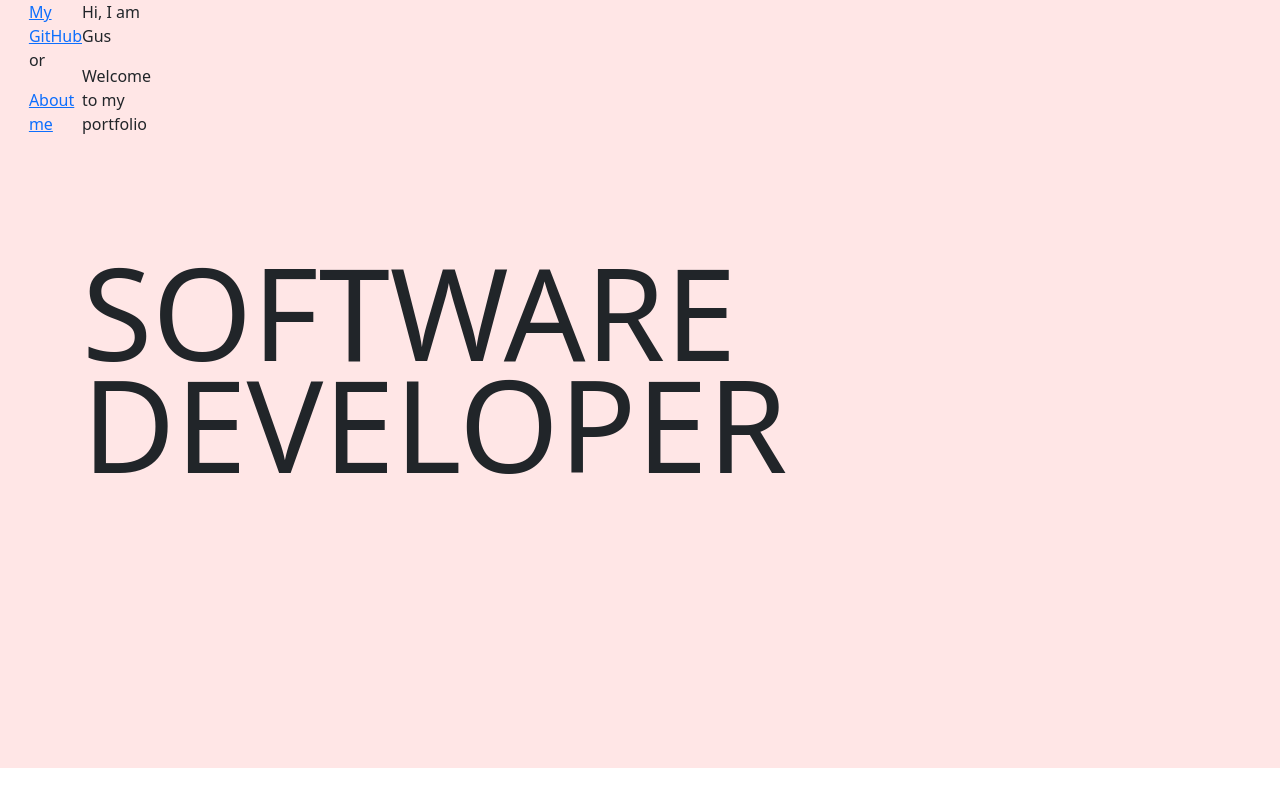
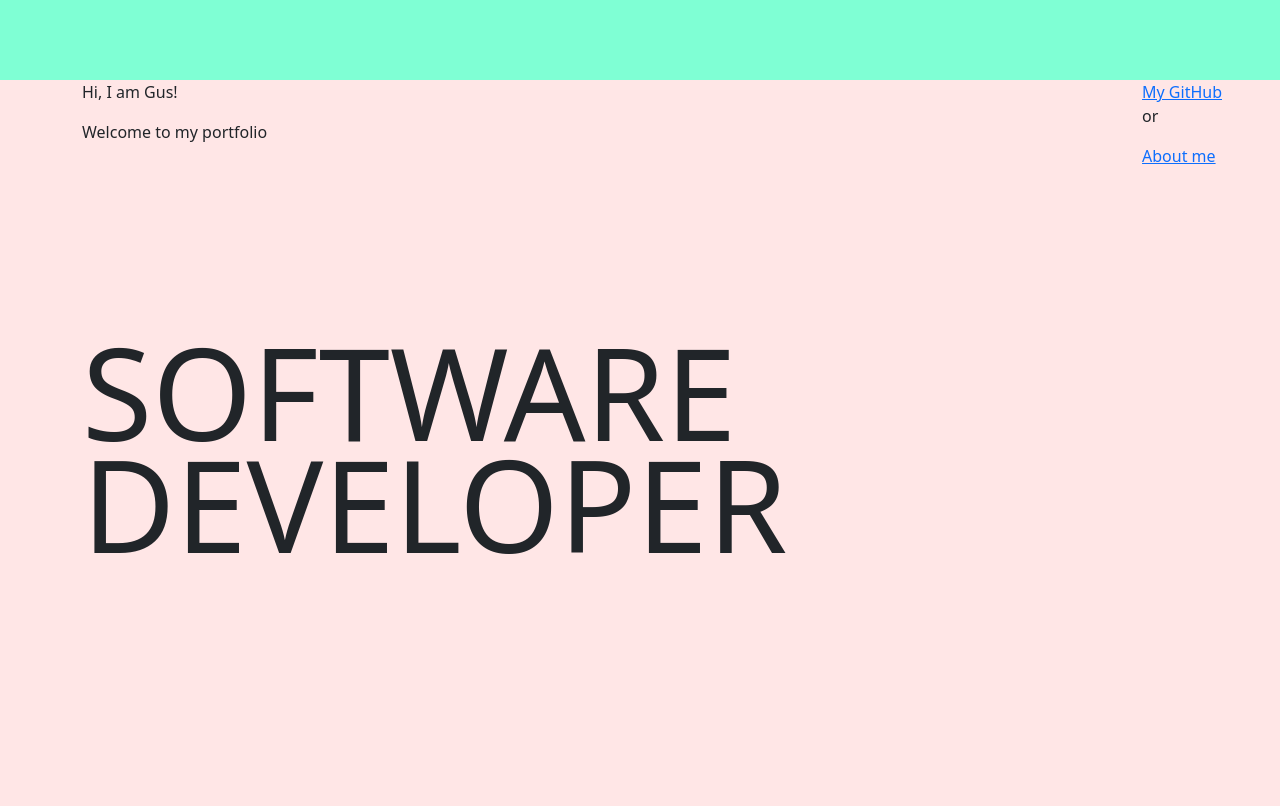
Before and after one commit to gdameneses/gustavo-meneses-portfolio, a React (Create React App) app: page / in a window 1280 px wide. Shown: the top 806 px of the page. Built offline with nearby package versions, Linux system fonts and the light colour scheme.

Commit message:
chore: navbar placeholder

```diff
--- a/src/App.js
+++ b/src/App.js
@@ -1,9 +1,11 @@
 import React from 'react';
 import Header from './components/header/Header';
+import Navbar from './components/navbar/Navbar';
 
 function App() {
   return (
     <div className="App">
+      <Navbar />
       <Header />
     </div>
   );
--- a/src/components/header/Header.js
+++ b/src/components/header/Header.js
@@ -9,7 +9,7 @@ const Header = () => {
       <Container className="hero__content">
         <div className="hero__subtitle">
         <div className="hero__subtitle__block--left">
-          <p className="hero__text">Hi, I am Gus</p>
+          <p className="hero__text">Hi, I am Gus!</p>
           <p className="hero__text">Welcome to my portfolio</p>
         </div>
         <div className="hero__subtitle__block--right">
--- a/src/components/header/Header.scss
+++ b/src/components/header/Header.scss
@@ -12,7 +12,7 @@
 
 .hero__subtitle {
   position: absolute;
-  //width: 100%;
+  width: 100%;
   top: 0;
   display: flex;
   justify-content: space-between;
--- /dev/null
+++ b/src/components/navbar/Navbar.js
@@ -0,0 +1,12 @@
+import React from 'react';
+import Container from 'react-bootstrap/Container';
+
+import './Navbar.scss';
+
+const Navbar = () => {
+    return (
+        <Container fluid className="navbarzed" />
+    )
+}
+
+export default Navbar;
--- /dev/null
+++ b/src/components/navbar/Navbar.scss
@@ -0,0 +1,4 @@
+.navbarzed {
+    height: 80px;
+    background-color: aquamarine;
+}
```
